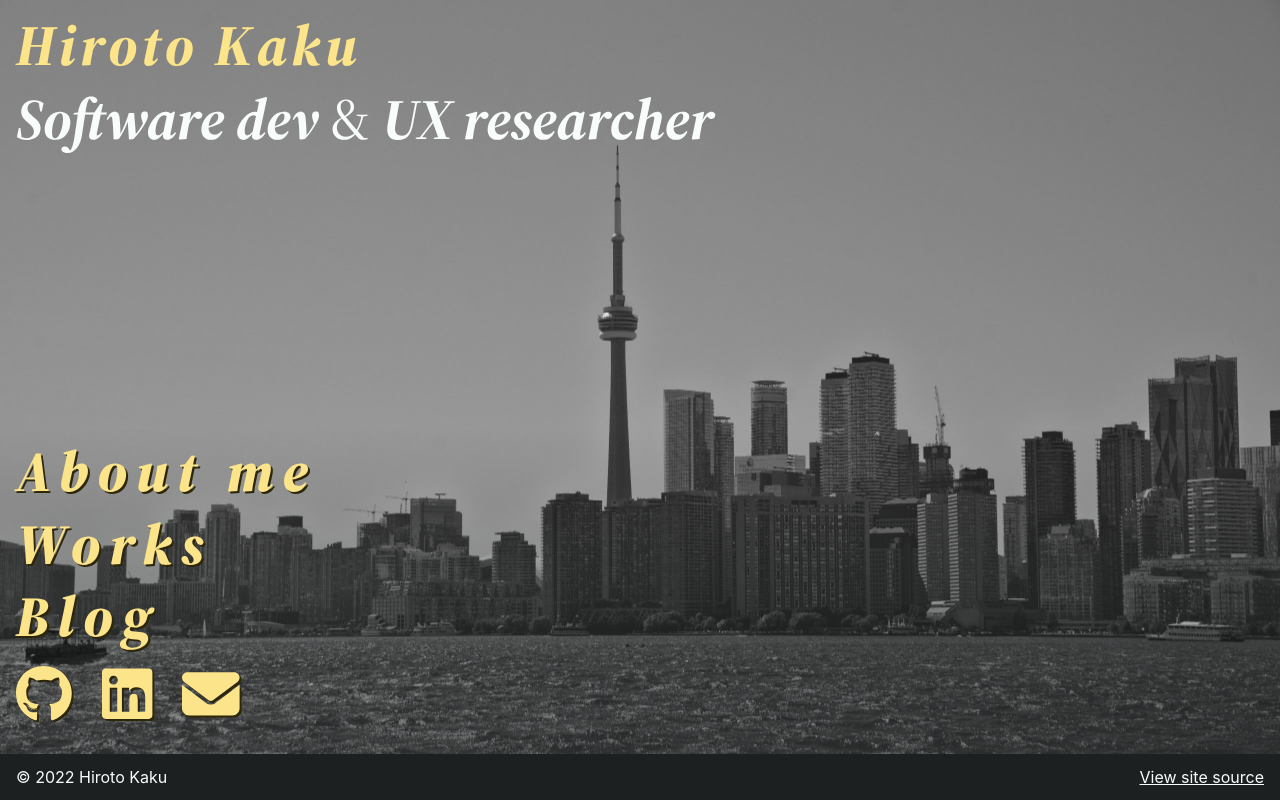
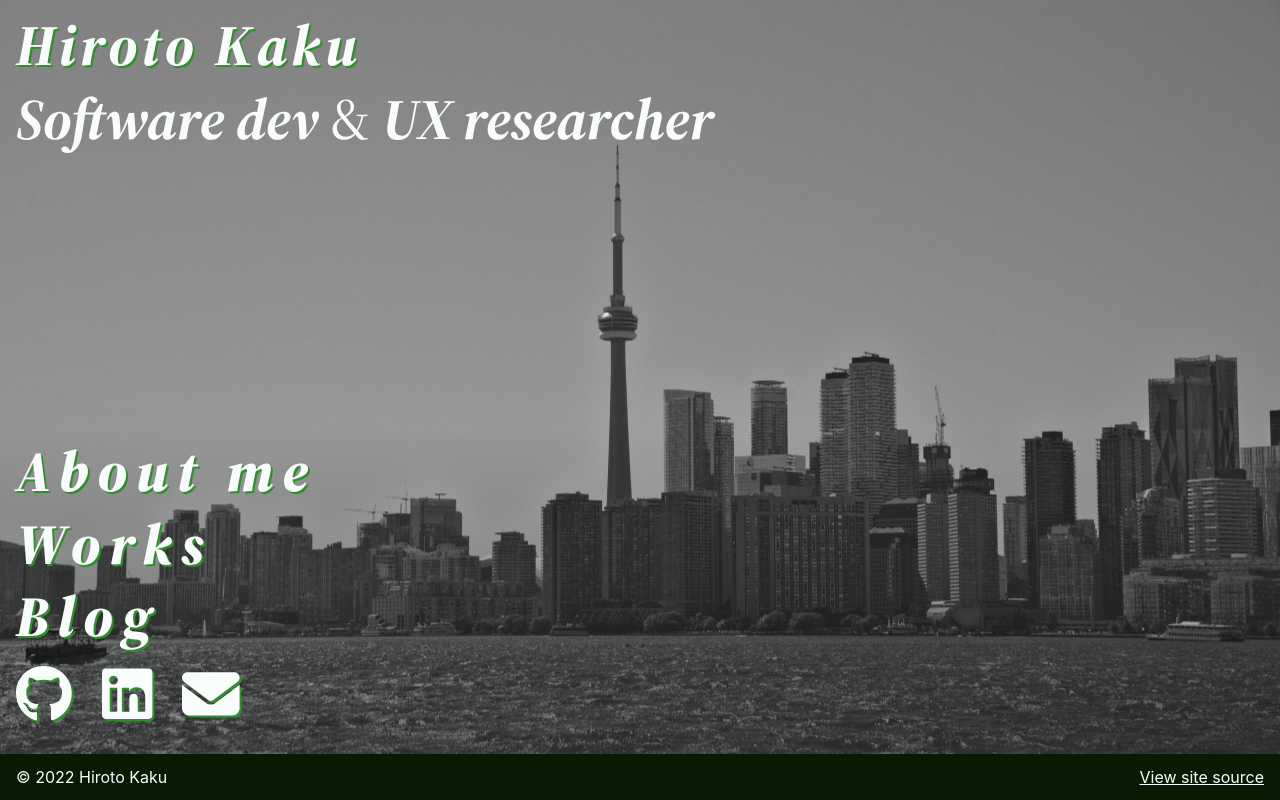
Before and after one commit to thekakkun/thekakkun.github.io, a Next.js app: page / in a window 1280 px wide. Built offline with nearby package versions, Linux system fonts and the light colour scheme; a small style sheet from the web is missing; a web font is replaced by a local one.

Commit message:
Tweak top page colors

```diff
--- a/components/layout/footer.module.scss
+++ b/components/layout/footer.module.scss
@@ -3,7 +3,7 @@
 .footer {
   @include base.container;
   @include base.sans;
-  background-color: base.$neutral-900;
+  background-color: base.$green-900;
   color: base.$neutral-100;
   flex-shrink: 0;
 
--- a/components/layout/header.module.scss
+++ b/components/layout/header.module.scss
@@ -99,12 +99,13 @@
 
       &_home {
         @extend .home;
-        color: base.$yellow-300;
+        color: base.$neutral-100;
+        filter: drop-shadow(2px 2px 0 base.$green-600);
         font-size: 3.6rem;
         margin-bottom: 10px;
 
         &:hover {
-          color: base.$yellow-300;
+          color: base.$neutral-100;
         }
 
         @include base.phone {
--- a/pages/index.module.scss
+++ b/pages/index.module.scss
@@ -1,9 +1,9 @@
 @use "sass:color";
 @use "../styles/base";
 
-$text-color: base.$yellow-300;
-$highlight-color: base.$yellow-900;
-$shadow-color: base.$yellow-600;
+$text-color: base.$neutral-100;
+$highlight-color: base.$green-600;
+$shadow-color: base.$green-300;
 
 .intro {
   @include base.container;
```
